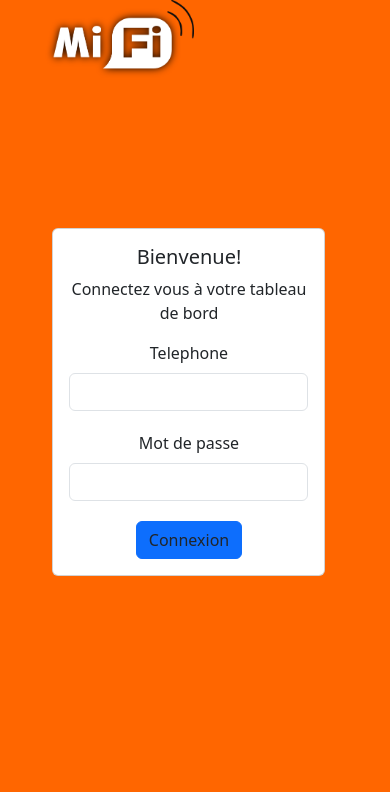
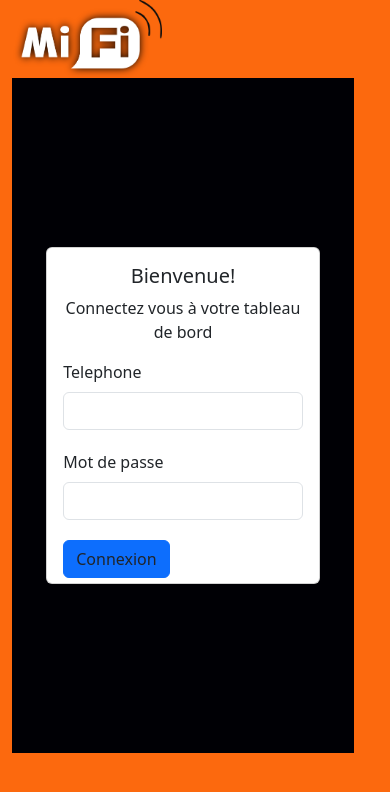
Before and after one commit to wanematou/MiFiDashbord, a Vue app: page /#/ in a window 390 px wide. Shown: the top 792 px of the page. Built offline with nearby package versions, Linux system fonts and the light colour scheme; what vue-sweetalert2 would draw is missing.

Commit message:
05/03/2025

```diff
--- a/src/assets/main.css
+++ b/src/assets/main.css
@@ -19,3 +19,7 @@
 .text-myOrange{
   color: #FF6600;
 }
+html, body {
+  overflow-x: hidden;
+  width: 100vw;
+}
--- a/src/components/sideBar.vue
+++ b/src/components/sideBar.vue
@@ -2,14 +2,14 @@
     <div>
         <!-- Bouton pour afficher/masquer le sidebar sur mobile -->
         <button class="btn btn-primary d-lg-none" @click="toggleSidebar"
-            style="position: fixed; top: 10px; left: 10px; z-index: 1000;">
+            style="position: fixed; top: 10px; left: 10px; z-index: 1200;">
             ☰
         </button>
 
         <!-- Sidebar -->
-        <div class="container-fluid sideBar"
+        <div class="container-fluid sideBar pt-3"
             :class="{ 'sidebar-visible': isSidebarVisible, 'sidebar-hidden': !isSidebarVisible }">
-            <div class="row flex-nowrap ">
+            <div class="row flex-nowrap sidebox">
                 <div class="col-auto col-md-12 col-xl-12 px-sm-2 px-0 ">
                     <div
                         class="d-flex flex-column align-items-center align-items-sm-start px-2 pt-2 text-white min-vh-100">
@@ -200,7 +200,6 @@ export default {
     width: 250px;
     height: 100vh;
     position: fixed;
-    top: 65px;
     left: 0;
     transition: transform 0.3s ease;
     z-index: 1000;
@@ -232,6 +231,9 @@ export default {
     .view {
         margin-left: 0;
     }
+    .sidebox{
+        padding-top: 30px;
+    }
 }
 
 hr {
--- a/src/views/clientMain.vue
+++ b/src/views/clientMain.vue
@@ -1,7 +1,7 @@
 <template>
-    <div class="navBar">
+    <!-- <div class="navBar">
         <NavBar />
-    </div>
+    </div> -->
     <div class="main-container">
         <SideBar />
     </div>
@@ -14,20 +14,16 @@
     box-sizing: border-box;
 }
 
-.navBar {
+/* .navBar {
     position: fixed;
     top: 0;
     left: 0;
     width: 100%;
-    height: 60px; /* Hauteur fixée pour la barre de navigation */
+    height: 60px;
     z-index: 1000;
-}
+} */
 
-.main-container {
-    margin-top: 60px!important;
-    /* Décalage pour éviter la superposition avec navBar */
 
-}
 </style>
 
 <script>
--- a/src/views/loginPage.vue
+++ b/src/views/loginPage.vue
@@ -1,6 +1,6 @@
 <template>
-    <div class="container-fluid w-100 main bg-dark">
-        <div class="row h-100 ">
+    <div class="container-fluid main bg-dark">
+        <div class="row h-100 mainBox">
             <div class="col-sm-5 bg-myOrange part1">
                 <div class="row">
                     <div class="col-sm-3">
@@ -13,12 +13,14 @@
                     </div>
                 </div>
             </div>
-            <div class=" offset-1 col-sm-5 part2">
+            <div class="col-sm-5 part2">
                 <img class="logoMiFi" src="../assets/images/mifi.png" alt="">
                 <div class="row  Bienvenue">
-                    <div class=" ms-5 card col-sm-10 text-center p-3 ">
-                        <h5>Bienvenue!</h5>
-                        <p>Connectez vous à votre tableau de bord</p>
+                    <div class=" card col-sm-10 p-3 ">
+                        <div class="text-center">
+                            <h5>Bienvenue!</h5>
+                            <p>Connectez vous à votre tableau de bord</p>
+                        </div>
                         <div class="formBox">
                             <form action class="loginform" @submit.prevent="userLogin()">
                                 <div class="mb-5">
@@ -137,31 +139,61 @@ export default {
 <style scoped>
 .main {
     height: 100vh;
+    width: 100%;
+}
+
+.mainBox {
+    width: 100%;
+
+}
+
+.part2 {
+    margin: auto;
+    height: 100vh;
+}
+
+.Bienvenue {
+    height: 100vh;
 }
 
 .card {
-    margin-top: 100px;
-}
+    margin: auto !important;
+    height: 50% !important;
 
-.Bienvenue {
-    margin-top: 50px !important;
 }
 
 .logoMiFi {
     display: none;
 }
 
-@media screen and (min-width: 100px) and (max-width: 800px) {
+.logoMiFiPart1 {
+    width: 250px !important;
+    height: auto !important;
+}
+
+@media screen and (min-width: 570px) and (max-width: 800px) {
     .part1 {
-        display: none;
+        display: none !important;
     }
 
     .main {
-        background-color: #FF6600 !important;
+        background-color: #fc690e !important;
     }
 
     .part2 {
-        width: 70% !important;
+        width: 100% !important;
+        height: 100vh;
+    }
+
+    .Bienvenue {
+        background-color: rgb(0, 0, 5);
+        height: 80vh;
+    }
+
+    .card {
+        margin: auto !important;
+        height: 50% !important;
+
     }
 
     .logoMiFi {
@@ -171,10 +203,42 @@ export default {
     }
 }
 
-@media screen and (min-width: 800px) and (max-width: 1200px) {
-    .logoMiFiPart1 {
-        width: 250px !important;
+@media screen and (min-width: 200px) and (max-width: 570px) {
+    .part1 {
+        display: none !important;
+    }
+
+    .main {
+        background-color: #fc690e !important;
+        width: 100%!important;
+        overflow: hidden;
+    }
+
+    .part2 {
+        width: 100% !important;
+        margin: auto !important;
+        height: 100vh;
+
+    }
+
+    .Bienvenue {
+        background-color: rgb(0, 0, 5);
+        margin: auto !important;
+        height: 80vh;
+        width: 100% !important;
+    }
+
+    .card {
+        margin: auto !important;
+        height: 50% !important;
+        width: 80%!important;
+
+    }
+
+    .logoMiFi {
+        width: 150px !important;
         height: auto !important;
+        display: block;
     }
 }
 </style>
--- a/src/views/myWithdrawals.vue
+++ b/src/views/myWithdrawals.vue
@@ -2,13 +2,12 @@
     <div class=" main">
         <div class=" container mb-5 ">
             <div class="row">
-                <h3 class="text-myBlue">Suivez en ligne vos retraits sur MiFi</h3>
+                <h3 class="text-myBlue">Suivez en ligne vos retraits</h3>
             </div>
             <div class="row">
                 <nav aria-label="breadcrumb">
                     <ol class="breadcrumb">
-                        <li class="breadcrumb-item "><a href=""> <router-link to="/client/home">Acceuil</router-link>
-                            </a></li>
+                        <li class="breadcrumb-item "><router-link to="/client/home" class="text-decoration-none" >Acceuil</router-link></li>
                         <li class="breadcrumb-item">Ma comptabilité</li>
                         <li class="breadcrumb-item active" aria-current="page">Mes retraits</li>
                     </ol>
--- a/src/views/payment.vue
+++ b/src/views/payment.vue
@@ -2,13 +2,12 @@
     <div class=" main">
         <div class=" container mb-5 ">
             <div class="row">
-                <h3 class="text-myBlue">Effectuer une demande de retrait</h3>
+                <h3 class="text-myBlue">Effectuer une demande pour un retrait</h3>
             </div>
             <div class="row">
                 <nav aria-label="breadcrumb">
                     <ol class="breadcrumb">
-                        <li class="breadcrumb-item "><a href=""> <router-link to="/client/home">Acceuil</router-link>
-                            </a></li>
+                        <li class="breadcrumb-item "><router-link to="/client/home" class="text-decoration-none" >Acceuil</router-link></li>
                         <li class="breadcrumb-item">Ma comptabilité</li>
                         <li class="breadcrumb-item active" aria-current="page">Effectuer un retrait</li>
                     </ol>
--- a/src/views/profils.vue
+++ b/src/views/profils.vue
@@ -7,7 +7,7 @@
             <div class="row">
                 <nav aria-label="breadcrumb">
                     <ol class="breadcrumb">
-                        <li class="breadcrumb-item"><a href="#">Acceuil</a></li>
+                        <li class="breadcrumb-item "><router-link to="/client/home" class="text-decoration-none" >Acceuil</router-link></li>
                         <li class="breadcrumb-item active" aria-current="page">Tarifs</li>
                     </ol>
                 </nav>
--- a/src/views/ticketsListe.vue
+++ b/src/views/ticketsListe.vue
@@ -7,7 +7,7 @@
             <div class="row">
                 <nav aria-label="breadcrumb">
                     <ol class="breadcrumb">
-                        <li class="breadcrumb-item"><a href="#">Acceuil</a></li>
+                        <li class="breadcrumb-item"><router-link to="/client/home" class="text-decoration-none" >Acceuil</router-link></li>
                         <li class="breadcrumb-item active" aria-current="page">Tickets</li>
                     </ol>
                 </nav>
@@ -15,7 +15,7 @@
         </div>
         <div class="card conainer">
             <div class="row mt-3">
-                <h5 class=" offset-1 col-sm-6 text-myBlue">Vos forfaits WiFi</h5>
+                <h5 class=" offset-1 col-sm-6 text-myBlue">Vos Tickets WiFi</h5>
             </div>
             <div class="row">
                 <div class="col-sm-11 m-3">
```
Also changed, not shown: 1 other file (tests, documents, lock files or other folders).
